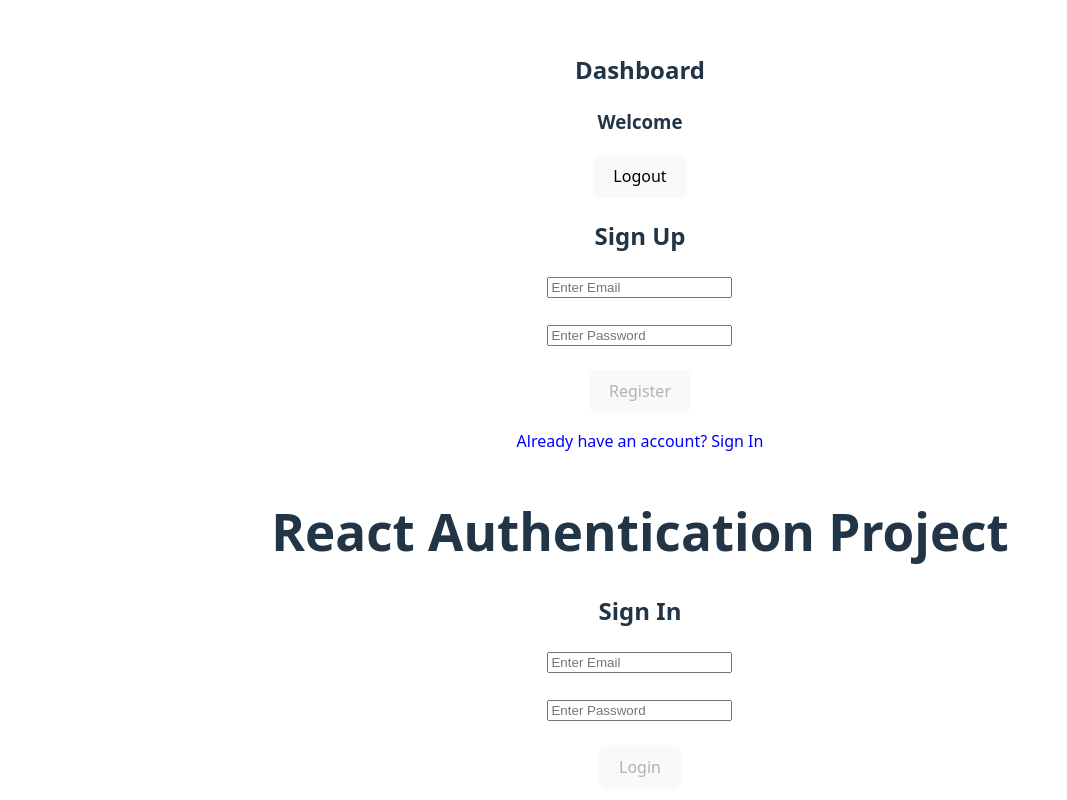
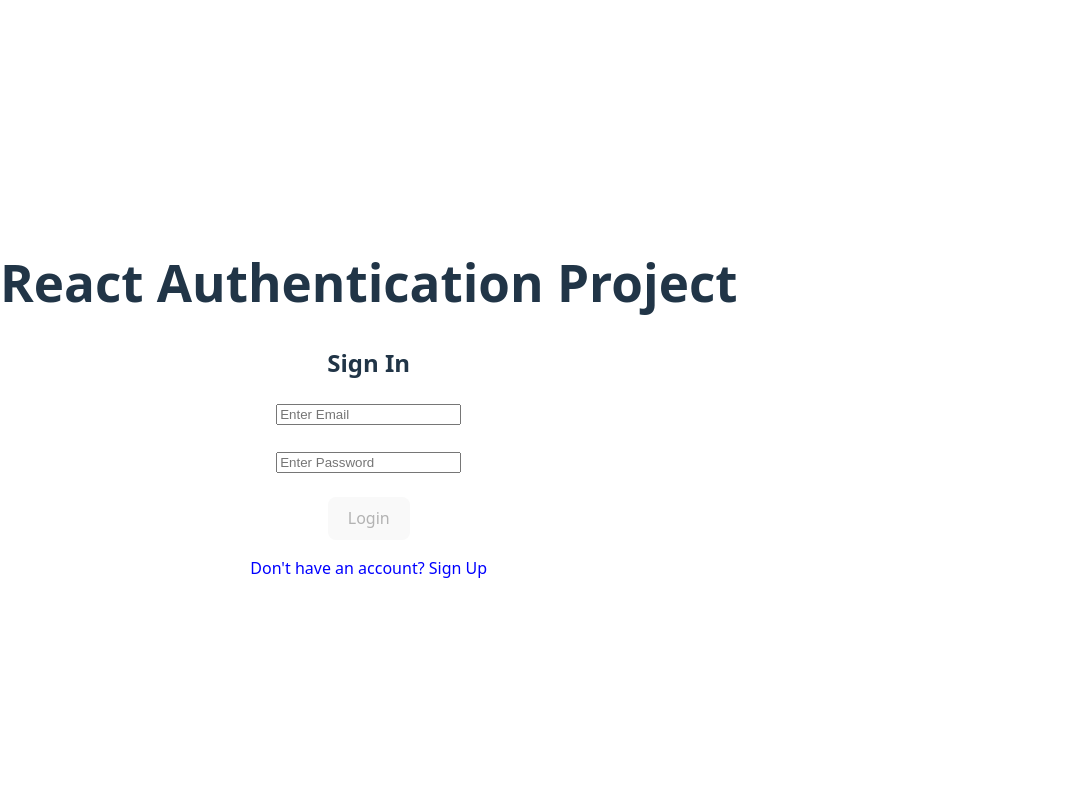
Before and after one commit to AbdulKareem1712/lab5, a React (Vite) app: page / in a window 1280 px wide. Shown: the top 800 px of the page, without its empty margins (0-1067 px from the left). Built offline with nearby package versions, Linux system fonts and the light colour scheme.

Commit message:
23.02.2026

```diff
--- a/src/App.jsx
+++ b/src/App.jsx
@@ -1,22 +1,11 @@
-import { useState } from 'react'
-import SignIn from './components/SignIn'
-import './App.css'
-import AuthContainer from './components/AuthContainer'
-import SignUp from './components/SignUp'
-import Dashboard from './components/Dashboard'
+import AuthContainer from "./components/AuthContainer";
 
 function App() {
-  const [count, setCount] = useState(0)
-
   return (
-    <>
-
-    <Dashboard/>
-      <SignUp/>
-    <AuthContainer/>
-    <SignIn/>
-      </>
-  )
+    <div>
+      <AuthContainer />
+    </div>
+  );
 }
 
-export default App
+export default App;
```
